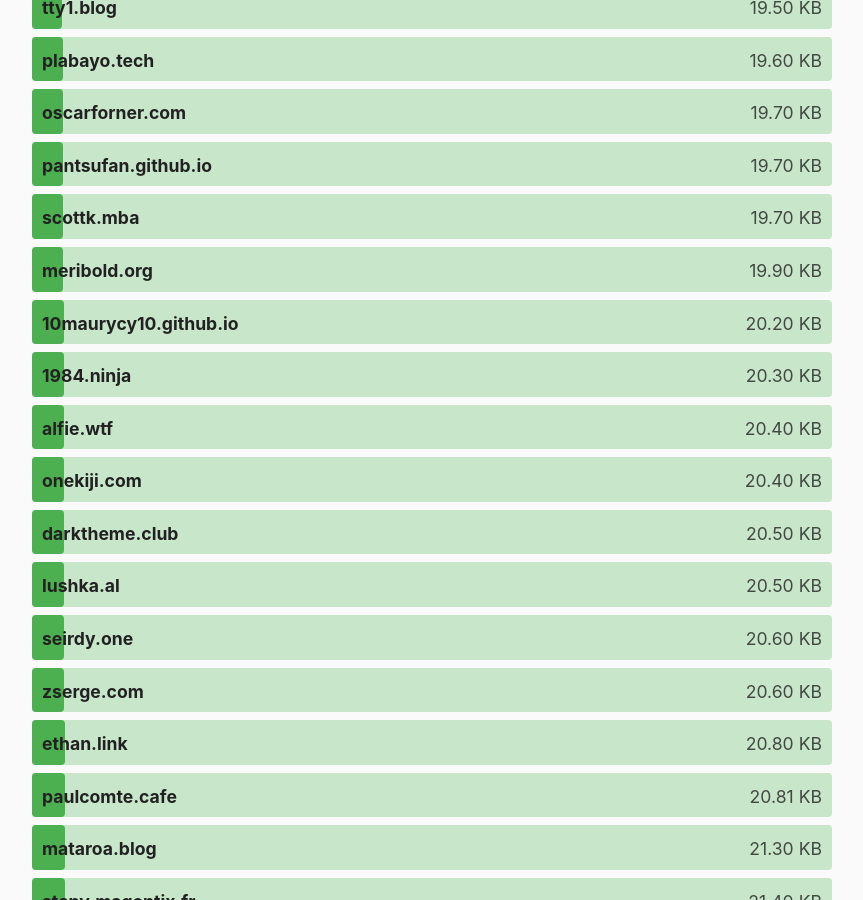
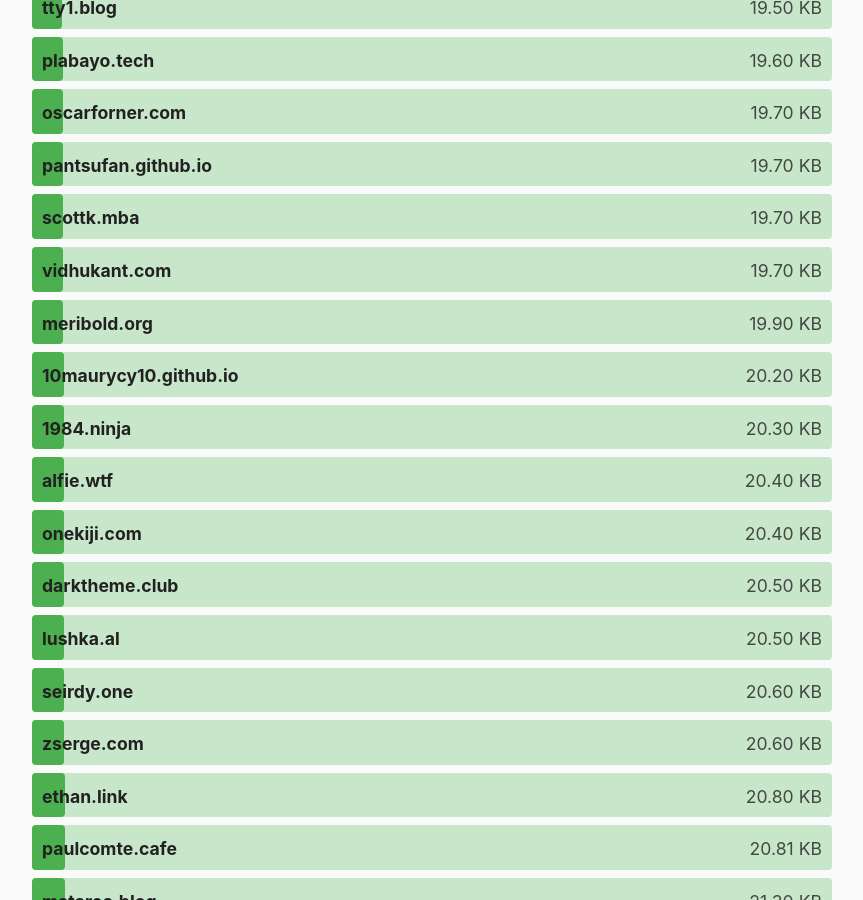
Before and after one commit to kevquirk/512kb.club, a Jekyll site: the page built from index.md, in a window 1280 px wide and 900 px high, scrolled down 8739 px. Shown: the whole window, without its empty margins (208-1071 px from the left). Built offline with Jekyll 4.4.1, drawn with Linux system fonts in a browser that asks for light colours; some of the changed text lies outside the part shown.

Commit message:
update sites.yml

```diff
--- a/_data/sites.yml
+++ b/_data/sites.yml
@@ -3375,8 +3375,8 @@
 
 - domain: vidhukant.com
   url: https://vidhukant.com/
-  size: 28.3
-  last_checked: 2023-08-27
+  size: 19.7
+  last_checked: 2024-01-31
 
 - domain: vili.dev
   url: https://vili.dev/
```
